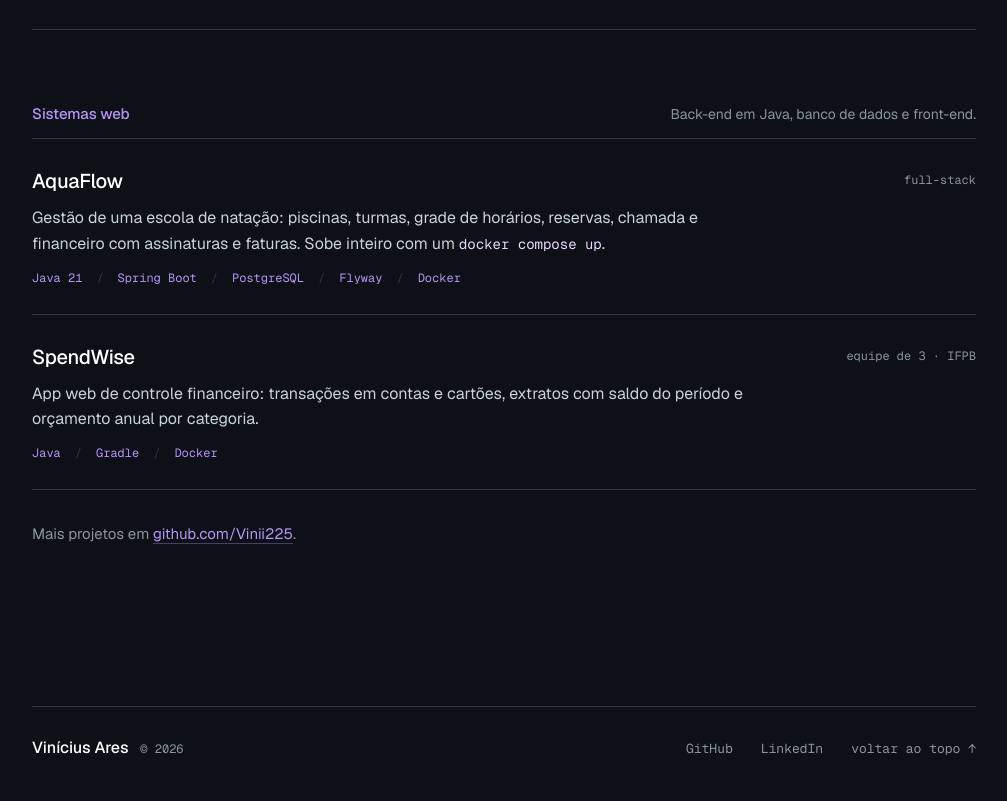
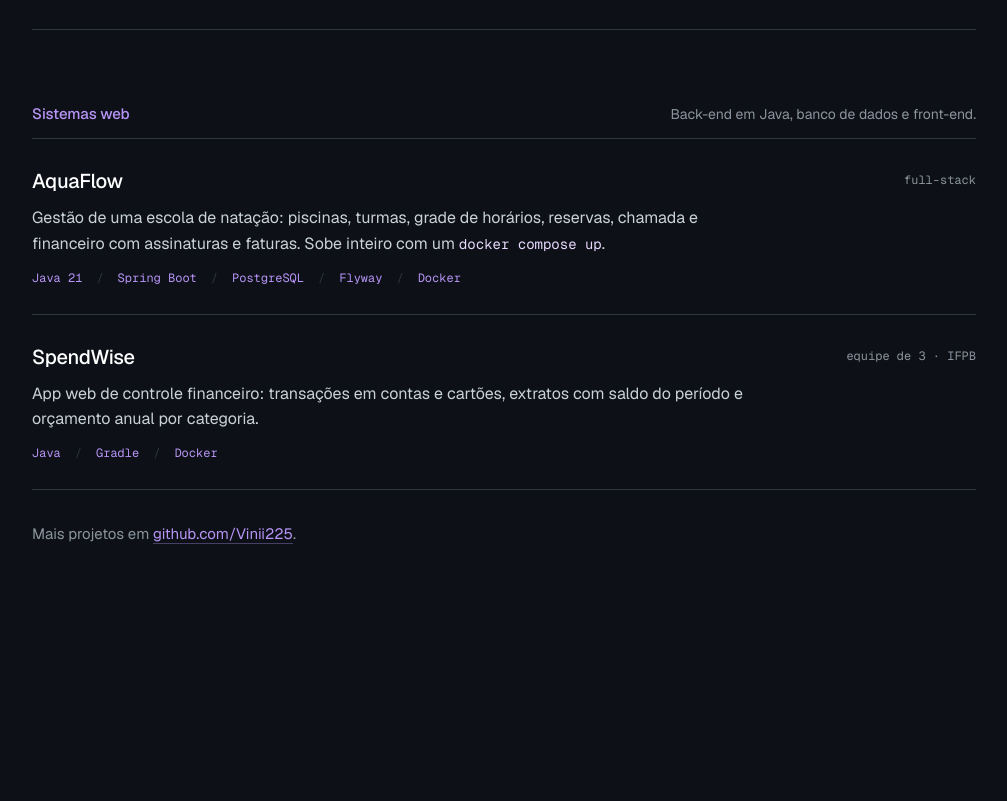
Before and after one commit to Vinii225/portfolio, a plain HTML site: page index.html in a window 1280 px wide. Shown: the part 1861-2662 px from the top of the page, without its empty margins (136-1143 px from the left). After the commit the page ends 2535 px from the top, so only its background shows below. Drawn offline with Linux system fonts and the light colour scheme.

Commit message:
removendo o footer

```diff
--- a/css/style.css
+++ b/css/style.css
@@ -194,8 +194,7 @@ code {
 
 /* ---------- Layout ---------- */
 
-main,
-.footer {
+main {
     max-width: 1040px;
     margin: 0 auto;
     padding: 0 var(--gutter);
@@ -723,6 +722,7 @@ h2 {
 
 .more {
     margin: 32px 0 0;
+    padding-bottom: clamp(80px, 12vw, 128px);
     color: var(--muted);
     font-size: 15px;
 }
@@ -806,69 +806,6 @@ h2 {
 @media (hover: hover) and (pointer: fine) {
     .copy:hover {
         border-color: var(--muted);
-    }
-}
-
-/* ---------- Footer ---------- */
-
-.footer {
-    margin-top: clamp(96px, 14vw, 160px);
-    padding-bottom: 40px;
-}
-
-.footer-inner {
-    display: flex;
-    flex-wrap: wrap;
-    align-items: baseline;
-    justify-content: space-between;
-    gap: 16px 32px;
-    padding-top: 28px;
-    border-top: 1px solid var(--line);
-}
-
-.footer-name {
-    margin: 0;
-    color: var(--text-strong);
-    font-weight: 500;
-}
-
-.footer-year {
-    margin-left: 8px;
-    font-family: var(--font-mono);
-    font-size: 12px;
-    font-weight: 400;
-    color: var(--muted);
-}
-
-.footer-links {
-    display: flex;
-    flex-wrap: wrap;
-    gap: 8px 28px;
-    margin: 0;
-    padding: 0;
-    list-style: none;
-    font-family: var(--font-mono);
-    font-size: 13px;
-}
-
-.footer-links a {
-    color: var(--muted);
-    text-decoration: none;
-    transition: color 150ms ease;
-}
-
-.to-top span {
-    display: inline-block;
-    transition: transform 200ms var(--ease-out);
-}
-
-@media (hover: hover) and (pointer: fine) {
-    .footer-links a:hover {
-        color: var(--accent);
-    }
-
-    .to-top:hover span {
-        transform: translateY(-2px);
     }
 }
 
--- a/index.html
+++ b/index.html
@@ -150,16 +150,6 @@
 
     </main>
 
-    <footer class="footer">
-        <div class="footer-inner">
-            <p class="footer-name">Vinícius Ares <span class="footer-year">© <span id="ano">2026</span></span></p>
-            <ul class="footer-links">
-                <li><a href="https://github.com/Vinii225" target="_blank" rel="noopener">GitHub<span class="sr-only"> (abre em nova aba)</span></a></li>
-                <li><a href="https://www.linkedin.com/in/vinicius-ares" target="_blank" rel="noopener">LinkedIn<span class="sr-only"> (abre em nova aba)</span></a></li>
-                <li><a class="to-top" href="#topo">voltar ao topo <span aria-hidden="true">↑</span></a></li>
-            </ul>
-        </div>
-    </footer>
 
     <script src="js/main.js"></script>
 </body>
--- a/js/main.js
+++ b/js/main.js
@@ -7,7 +7,6 @@
         root.classList.add("js-motion");
     }
 
-    document.getElementById("ano").textContent = new Date().getFullYear();
 
     // Copiar e-mail: troca o rótulo por 1,6s e avisa leitores de tela
     var copyButton = document.querySelector(".copy");
```
